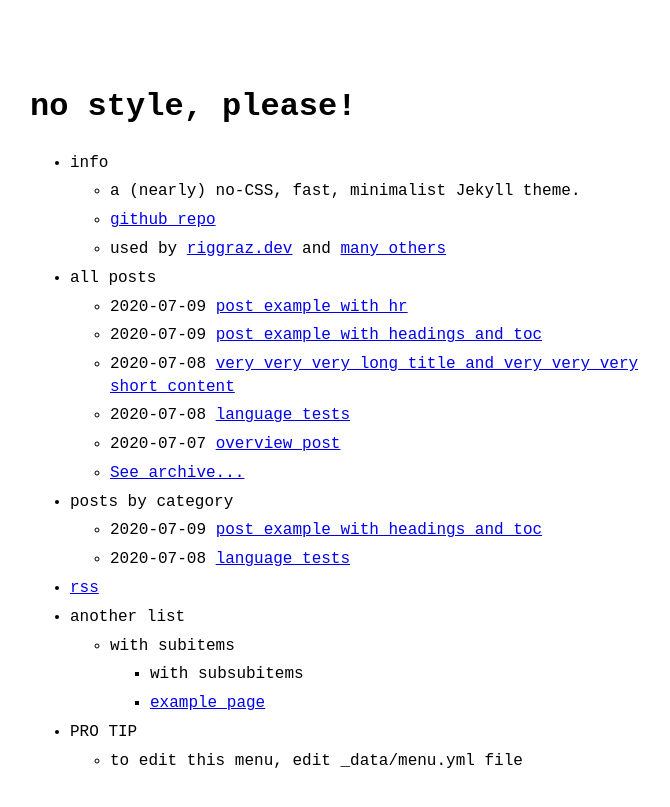
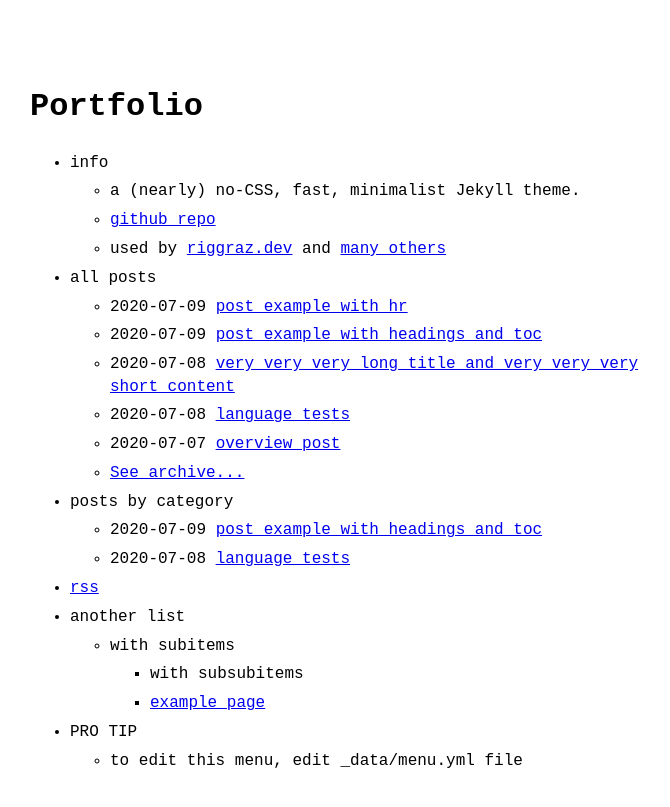
Before and after one commit to QuillPusher/quillpusher.github.io, a Jekyll site: the page built from index.md, in a window 1280 px wide. Shown: the top 807 px of the page, without its empty margins (290-960 px from the left). Built offline with Jekyll 4.4.1, drawn with Linux system fonts in a browser that asks for light colours; part of the change alters nothing that is shown.

Commit message:
Update _config.yml
Update _config.yml

Update _config.yml

Update _config.yml

```diff
--- a/_config.yml
+++ b/_config.yml
@@ -1,17 +1,18 @@
-title: no style, please! # name of the site
-author: Riccardo Graziosi # name of site's author
-email: riccardo.graziosi97@gmail.com # email of site's author
-url: https://riggraz.dev # root address of the site
-baseurl: "/no-style-please" # subpath of the site, e.g. "/blog" (leave it blank "" if you're site shouldn't use a subpath)
+title: Portfolio # name of the site
+author: QuillPusher # name of site's author
+
+baseurl: ''
+url: quillpusher.github.io
+
 description: > # description of the site (multiple lines allowed)
-  A (nearly) no-CSS, fast, minimalist Jekyll theme.
+  Technical Writing Porfolio
 
-permalink: /:slug.html
 
 favicon: "logo.png" # name+extension of favicon (which must be put on the root folder)
 # goat_counter: "yoursitename" # put your GoatCounter name if you want to use GoatCounter analytics
 
-theme: no-style-please # if you are using GitHub Pages, change it to remote_theme: riggraz/no-style-please
+# theme: no-style-please # if you are using GitHub Pages, change it to remote_theme: riggraz/no-style-please
+# remote_theme: riggraz/no-style-please
 
 theme_config:
   appearance: "auto" # can be "light", "dark" or "auto"
```
